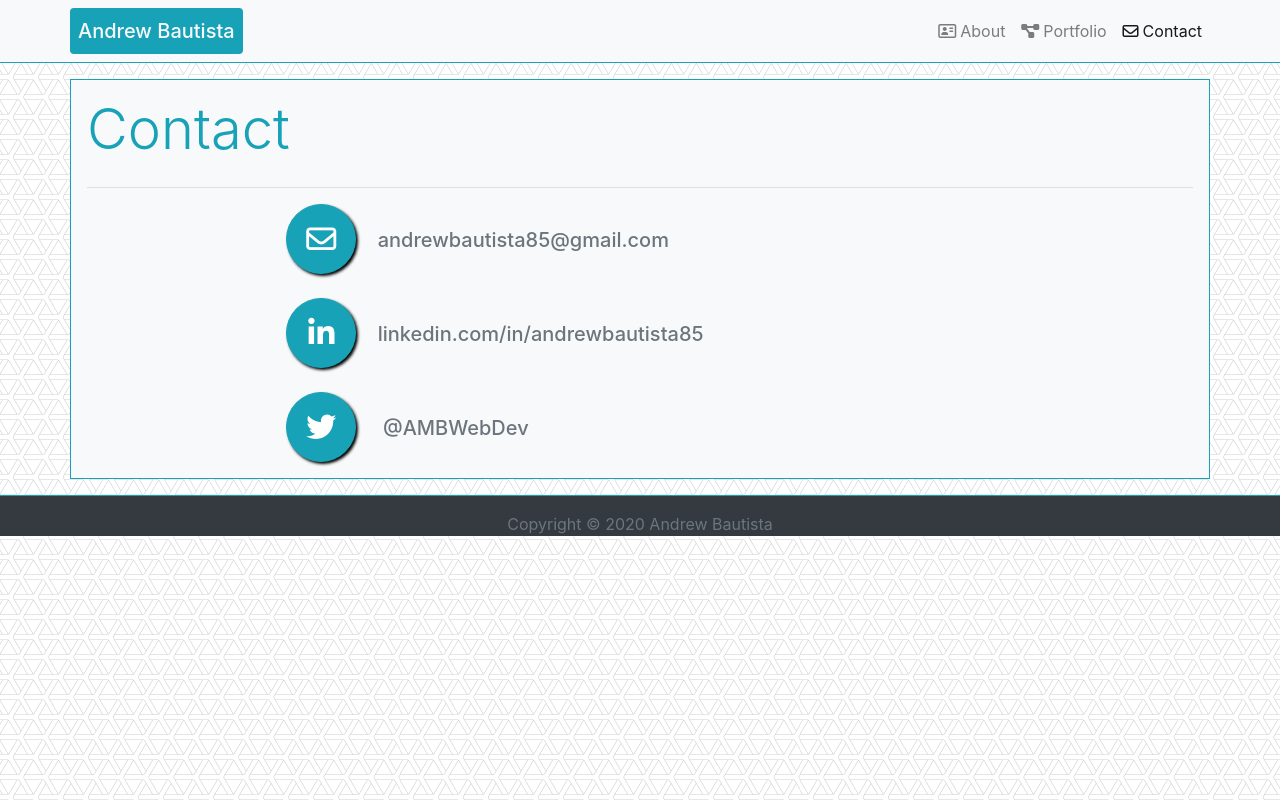
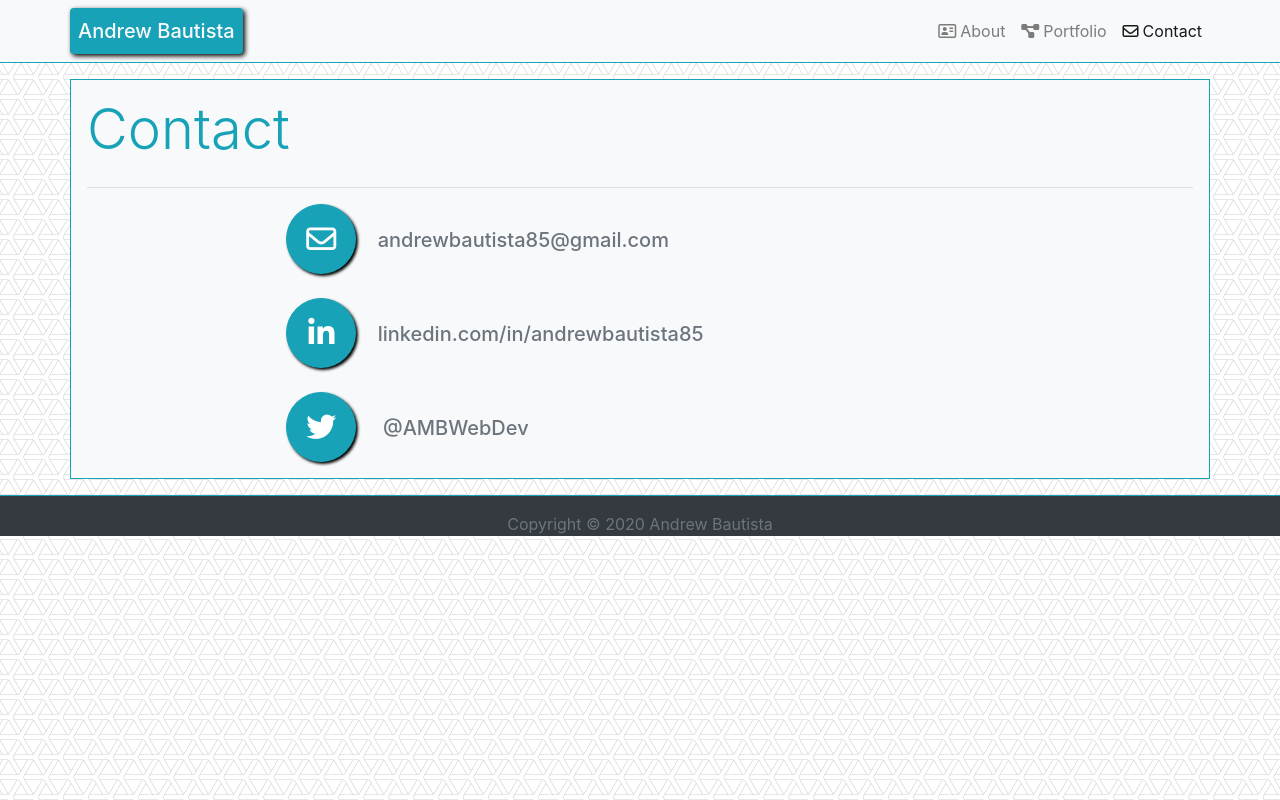
Before and after one commit to WarriorofZarona/React-Portfolio, a React (Create React App) app: page /contact in a window 1280 px wide. Built offline with nearby package versions, Linux system fonts and the light colour scheme.

Commit message:
added box shadowing to other buttons in app

```diff
--- a/src/index.css
+++ b/src/index.css
@@ -1,13 +1,14 @@
 body {
   margin: 0;
-  font-family: -apple-system, BlinkMacSystemFont, 'Segoe UI', 'Roboto', 'Oxygen',
-    'Ubuntu', 'Cantarell', 'Fira Sans', 'Droid Sans', 'Helvetica Neue',
-    sans-serif;
+  font-family: -apple-system, BlinkMacSystemFont, 'Segoe UI', 'Roboto', 'Oxygen', 'Ubuntu', 'Cantarell', 'Fira Sans', 'Droid Sans', 'Helvetica Neue', sans-serif;
   -webkit-font-smoothing: antialiased;
   -moz-osx-font-smoothing: grayscale;
 }
 
 code {
-  font-family: source-code-pro, Menlo, Monaco, Consolas, 'Courier New',
-    monospace;
+  font-family: source-code-pro, Menlo, Monaco, Consolas, 'Courier New', monospace;
 }
+
+.navbar-brand, .btn-info {
+  box-shadow: 2px 2px 5px black;
+}
```
